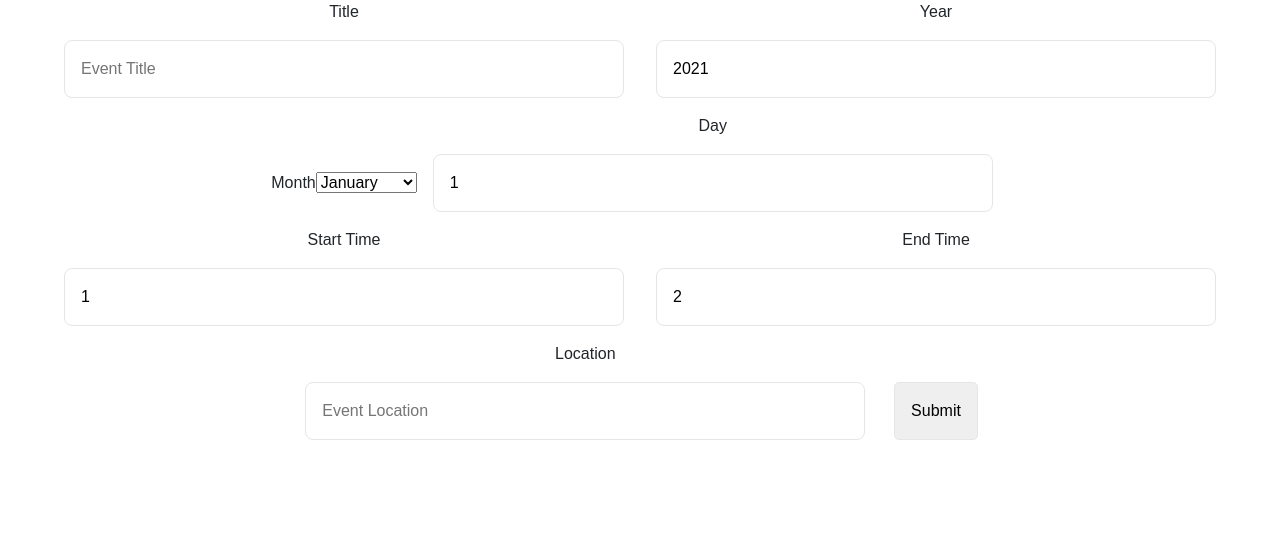
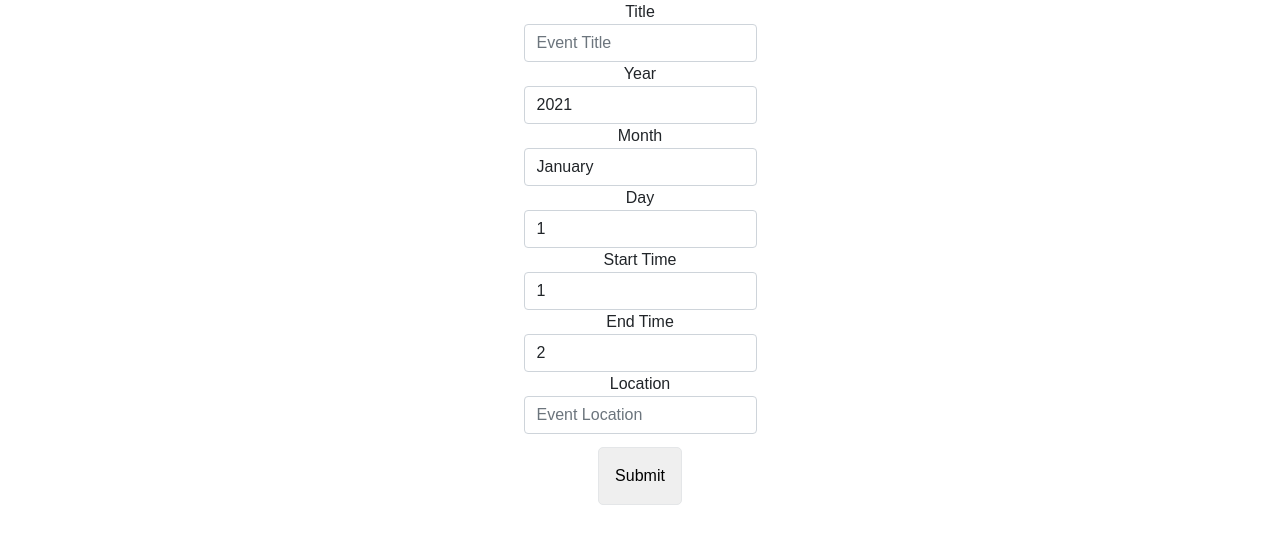
Before and after one commit to ft-potluck-planer-05-units3-4/front-end, a React (Create React App) app: page /add-event in a window 1280 px wide. Shown: the top 544 px of the page. Built offline with nearby package versions, Linux system fonts and the light colour scheme.

Commit message:
Styled AddEvent with reactstrap and styled-components

```diff
--- a/src/components/AddEvent.js
+++ b/src/components/AddEvent.js
@@ -1,6 +1,8 @@
 import React, { useState } from 'react';
 import { useHistory } from 'react-router';
 import { connect } from 'react-redux';
+import { Form, Input, FormGroup, Label } from 'reactstrap';
+import styled from 'styled-components';
 import { addEvent } from '../actions/eventActions';
 
 import axios from 'axios';
@@ -10,6 +12,12 @@ const api = axios.create({
     Authorization: 'eyJhbGciOiJIUzI1NiIsInR5cCI6IkpXVCJ9.eyJzdWJqZWN0Ijo2LCJuYW1lIjoidGVzdGVyIiwidXNlcm5hbWUiOiJ0ZXN0ZXIiLCJpYXQiOjE2MjQzNjUwNTQsImV4cCI6MTYyNDk2OTg1NH0.pdyE9DfHyUiz1N8hZQI7veq1c-hRad1hg4kcSFVKg6c'
   }
 });
+
+const StyledForm = styled(Form)`
+& input {
+  margin: 0;
+}
+`
 
 function AddEvent(props){
   const { push } = useHistory();
@@ -48,32 +56,42 @@ function AddEvent(props){
   };
 
   return (
-    <form onSubmit={onSubmit}>
-      <label>
+    <StyledForm onSubmit={onSubmit}>
+      <FormGroup>
+      <Label for='event-title-input'>
         Title
-	<input
+      </Label>
+        <Input
           name='title'
           value={formVal.title}
           type='text'
           onChange={onChange}
           placeholder='Event Title'
+          id='event-title-input'
         />
-      </label>
-      <label>
+      </FormGroup>
+      <FormGroup>
+        <Label for='event-year-input'>
           Year
-	<input
+        </Label>
+        <Input
           name='year'
           value={formVal.year}
           type='number'
           onChange={onChange}
+          id='event-year-input'
         />
-      </label>
-      <label>
+      </FormGroup>
+      <FormGroup>
+        <Label for='event-month-input'>
           Month
-	<select
+        </Label>
+        <Input
           name='month'
           value={formVal.month}
+          type='select'
           onChange={onChange}
+          id='event-month-input'
         >
           <option value='January'>January</option>
           <option value='February'>February</option>
@@ -87,47 +105,58 @@ function AddEvent(props){
           <option value='October'>October</option>
           <option value='November'>November</option>
           <option value='December'>December</option>
-	</select>
-      </label>
-      <label>
+        </Input>
+      </FormGroup>
+      <FormGroup>
+        <Label for='event-day-input'>
           Day
-	<input
+        </Label>
+        <Input
           name='day'
           value={formVal.day}
           type='number'
           onChange={onChange}
+          id='event-day-input'
         />
-      </label>
-      <label>
+      </FormGroup>
+      <FormGroup>
+        <Label for='event-start-input'>
           Start Time
-	<input
+          </Label>
+        <Input
           name='start_time'
           value={formVal.start_time}
           type='number'
           onChange={onChange}
+          id='event-start-input'
         />
-      </label>
-      <label>
+      </FormGroup>
+      <FormGroup>
+        <Label for='event-end-input'>
           End Time
-	<input
+        </Label>
+        <Input
           name='end_time'
           value={formVal.end_time}
           type='number'
           onChange={onChange}
+          id='event-end-input'
         />
-      </label>
-      <label>
+      </FormGroup>
+      <FormGroup>
+        <Label for='event-location-input'>
           Location
-	<input
+        </Label>
+        <Input
           name='location'
           value={formVal.location}
           type='text'
           onChange={onChange}
           placeholder='Event Location'
         />
-      </label>
+      </FormGroup>
       <button>Submit</button>
-    </form>
+    </StyledForm>
   );
 }
 
--- a/src/components/Inviting.js
+++ b/src/components/Inviting.js
@@ -1,6 +1,9 @@
 import React, { useState, useEffect } from 'react';
 import { useHistory, useParams } from 'react-router';
 import { connect } from 'react-redux';
+import {
+  Input, Form, ListGroup, ListGroupItem
+} from 'reactstrap';
 import { editEvent } from '../actions/eventActions';
 
 import axios from 'axios';
@@ -85,22 +88,24 @@ function Inviting(props) {
   };
 
   return (
-    <form onSubmit={onSubmit}>
+    <Form onSubmit={onSubmit}>
+      <ListGroup>
       { users.map(user => {
 	return (
-	  <label key={user.id}>
-	    {user.name}
-	    <input
-	      name={user.id}
-	      type='checkbox'
-	      checked={user.invited}
-	      onChange={onChange}
-	    />
-	  </label>
+    <ListGroupItem key={user.id}>
+	    <span>{user.name}</span>
+	        <Input
+	          name={user.id}
+	          type='checkbox'
+	          checked={user.invited}
+	          onChange={onChange}
+	        />
+      </ListGroupItem>
 	);
       })}
+        </ListGroup>
       <button>Invite</button>
-    </form>
+    </Form>
   );
 }
 
```
Lines whose indentation alone changed are shown as unchanged.
